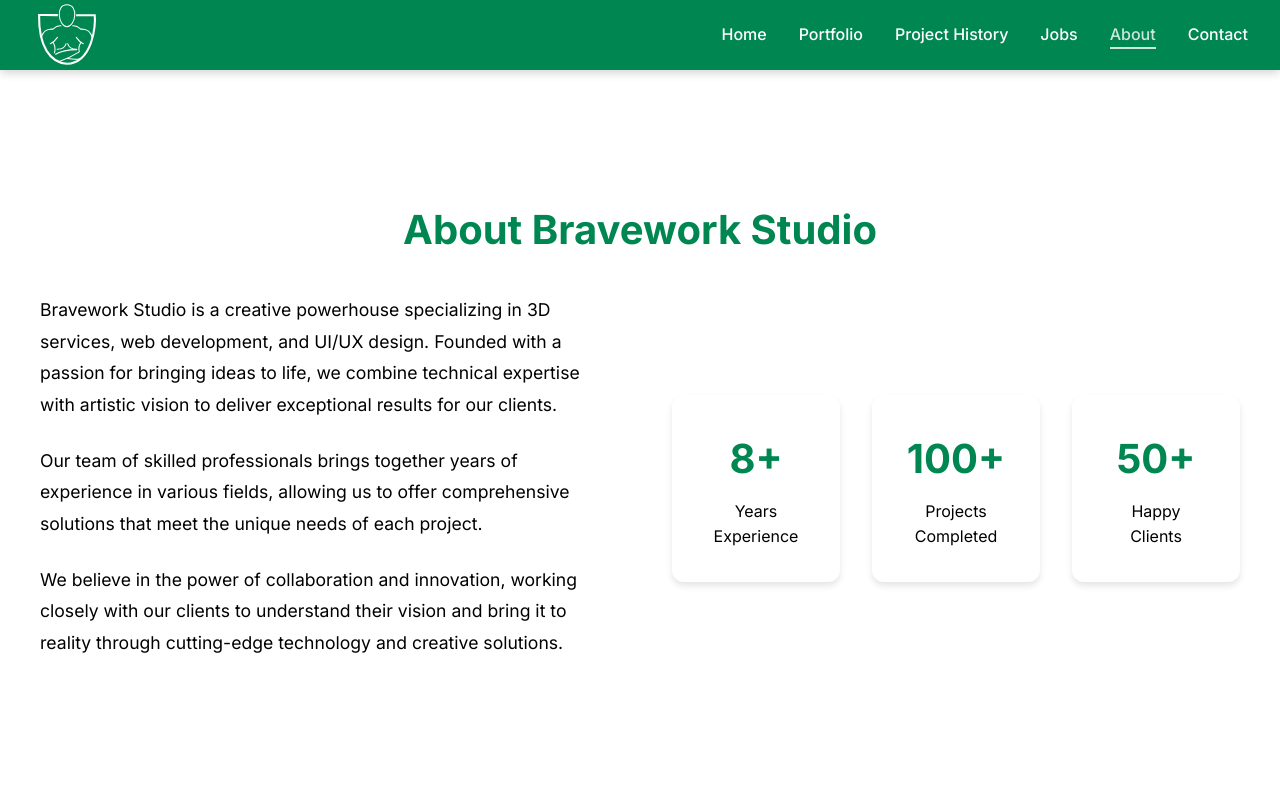
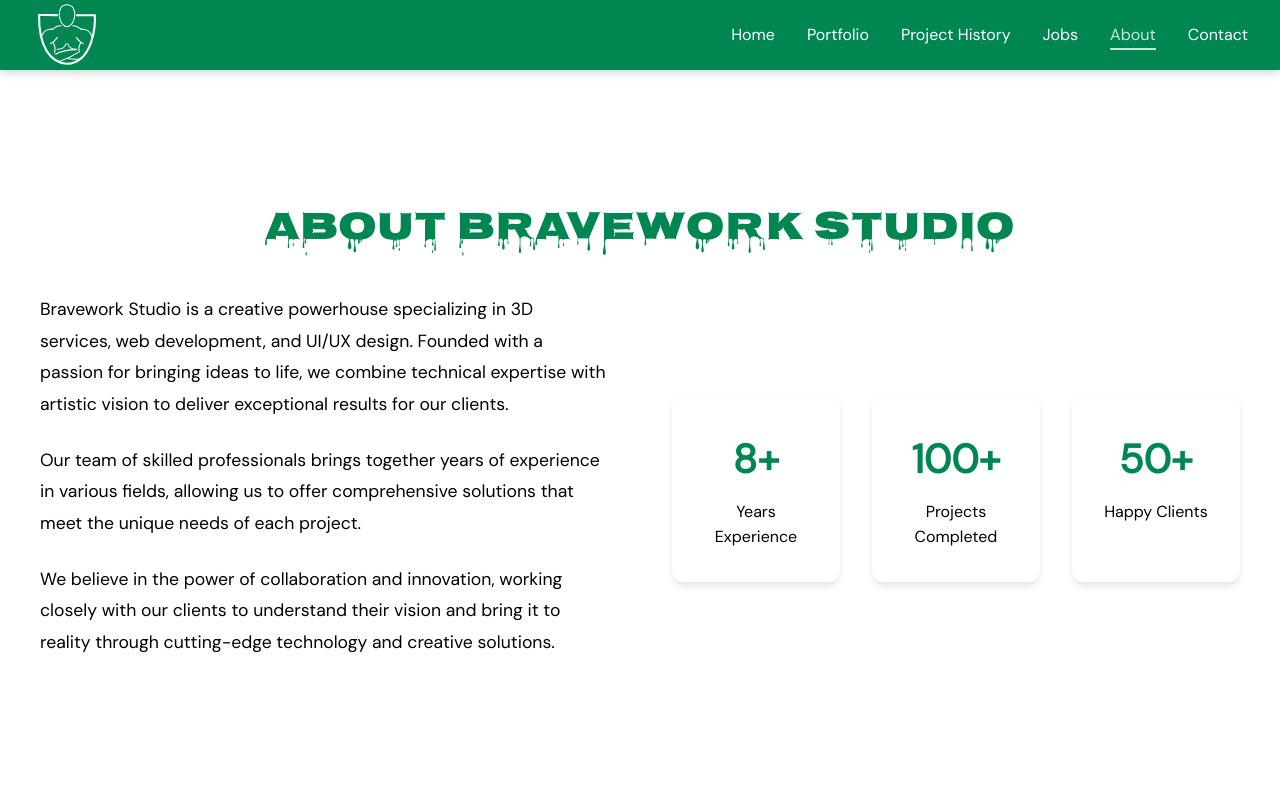
Before and after one commit to bravono/bravework-studio, a Next.js app: page /about in a window 1280 px wide. Shown: the top 800 px of the page. Built offline with nearby package versions, Linux system fonts and the light colour scheme; no server answers.

Commit message:
Feat: Integrate Nosifer font into various components for improved typography

```diff
--- a/app/about/page.tsx
+++ b/app/about/page.tsx
@@ -1,7 +1,10 @@
-'use client';
+"use client";
 
-import React from 'react';
-import Navbar from '../components/Navbar';
+import React from "react";
+import Navbar from "../components/Navbar";
+import { Nosifer } from "next/font/google";
+
+const nosifer = Nosifer({ subsets: ["latin"], weight: "400" });
 
 export default function About() {
   return (
@@ -9,22 +12,28 @@
       <Navbar />
       <section className="about-section">
         <div className="container">
-          <h1 className="section-title">About Bravework Studio</h1>
+          <h1 className={`section-title ${nosifer.className}`}>
+            About Bravework Studio
+          </h1>
           <div className="about-content">
             <div className="about-text">
               <p>
-                Bravework Studio is a creative powerhouse specializing in 3D services, web development, and UI/UX design.
-                Founded with a passion for bringing ideas to life, we combine technical expertise with artistic vision
-                to deliver exceptional results for our clients.
+                Bravework Studio is a creative powerhouse specializing in 3D
+                services, web development, and UI/UX design. Founded with a
+                passion for bringing ideas to life, we combine technical
+                expertise with artistic vision to deliver exceptional results
+                for our clients.
               </p>
               <p>
-                Our team of skilled professionals brings together years of experience in various fields,
-                allowing us to offer comprehensive solutions that meet the unique needs of each project.
+                Our team of skilled professionals brings together years of
+                experience in various fields, allowing us to offer comprehensive
+                solutions that meet the unique needs of each project.
               </p>
               <p>
-                We believe in the power of collaboration and innovation, working closely with our clients
-                to understand their vision and bring it to reality through cutting-edge technology and
-                creative solutions.
+                We believe in the power of collaboration and innovation, working
+                closely with our clients to understand their vision and bring it
+                to reality through cutting-edge technology and creative
+                solutions.
               </p>
             </div>
             <div className="about-stats">
--- a/app/components/TestimonialCarousel.tsx
+++ b/app/components/TestimonialCarousel.tsx
@@ -4,6 +4,9 @@
 import Image from "next/image";
 import { motion, AnimatePresence } from "framer-motion";
 import { testimonials } from "../services/localDataService";
+import { Nosifer } from "next/font/google";
+
+const nosifer = Nosifer({ subsets: ["latin"], weight: "400" });
 
 export default function TestimonialCarousel() {
   const [currentIndex, setCurrentIndex] = useState(0);
@@ -54,7 +57,7 @@
   return (
     <section className="testimonials-carousel">
       <div className="container">
-        <h2 className="section-title">What Our Clients Say</h2>
+        <h2 className={`section-title ${nosifer.className}`}>What Our Clients Say</h2>
         <div className="carousel-container">
           <AnimatePresence initial={false} custom={direction}>
             <motion.div
--- a/app/contact/page.tsx
+++ b/app/contact/page.tsx
@@ -2,6 +2,9 @@
 
 import React, { useState } from "react";
 import Navbar from "../components/Navbar";
+import { Nosifer } from "next/font/google";
+
+const nosifer = Nosifer({ subsets: ["latin"], weight: "400" });
 
 export default function Contact() {
   const [formData, setFormData] = useState({
@@ -64,7 +67,7 @@
       <Navbar />
       <section className="contact-section">
         <div className="container">
-          <h1 className="section-title">Contact Us</h1>
+          <h1 className={`section-title ${nosifer.className}`}>Contact Us</h1>
           <div className="contact-content">
             <div className="contact-info">
               <h2>Get in Touch</h2>
--- a/app/jobs/page.tsx
+++ b/app/jobs/page.tsx
@@ -4,6 +4,9 @@
 import { toast, ToastContainer } from "react-toastify";
 import Link from "next/link";
 import Progress from "../components/Progress";
+import { Nosifer } from "next/font/google";
+
+const nosifer = Nosifer({ subsets: ["latin"], weight: "400" });
 
 interface JobApplication {
   role: string;
@@ -152,7 +155,7 @@
       <ToastContainer />
       <div className="container">
         <div className="page-header">
-          <h1>Join Our Team</h1>
+          <h1 className={`section-title ${nosifer.className}`}>Join Our Team</h1>
           <p>
             We're always looking for talented professionals to join our creative
             team
--- a/app/layout.tsx
+++ b/app/layout.tsx
@@ -1,7 +1,7 @@
 import React, { useEffect } from "react";
 import type { Metadata } from "next";
 import Script from "next/script";
-import { Inter } from "next/font/google";
+import { Inter, Nosifer, DM_Sans } from "next/font/google";
 import Navbar from "./components/Navbar";
 import Footer from "./components/Footer";
 import GtmEventHandler from "./components/GtmEventHandler";
@@ -9,7 +9,7 @@
 import "react-toastify/dist/ReactToastify.css";
 import "./globals.css";
 
-const inter = Inter({ subsets: ["latin"] });
+const dmSans = DM_Sans({ subsets: ["latin"], weight: ["400"] });
 
 export const metadata: Metadata = {
   title: "Bravework Studio",
@@ -92,7 +92,7 @@
         />
         {/* End SEO Schema.org JSON-LD */}
       </head>
-      <body className={inter.className}>
+      <body className={dmSans.className}>
         {/* Google Tag Manager (noscript) (immediately after body tag) */}
         {GTM_ID && (
           <noscript
--- a/app/portfolio/page.tsx
+++ b/app/portfolio/page.tsx
@@ -4,6 +4,9 @@
 import Navbar from '../components/Navbar';
 import Link from 'next/link';
 import { portfolios } from '../services/localDataService';
+import { Nosifer } from "next/font/google";
+
+const nosifer = Nosifer({ subsets: ["latin"], weight: "400" });
 
 export default function Portfolio() {
   return (
@@ -11,7 +14,7 @@
       <Navbar />
       <section className="portfolio-section">
         <div className="container">
-          <h1 className="section-title">Our Portfolio</h1>
+          <h1 className={`section-title ${nosifer.className}`}>Our Portfolio</h1>
           <div className="portfolio-grid">
             {portfolios.map((portfolio) => (
               <Link href={`/portfolio/${portfolio.id}`} key={portfolio.id} className="portfolio-item">
```
Also changed, not shown: app/components/ProjectCarousel.tsx (+9 -3 lines), app/page.tsx (+8 -2 lines).
